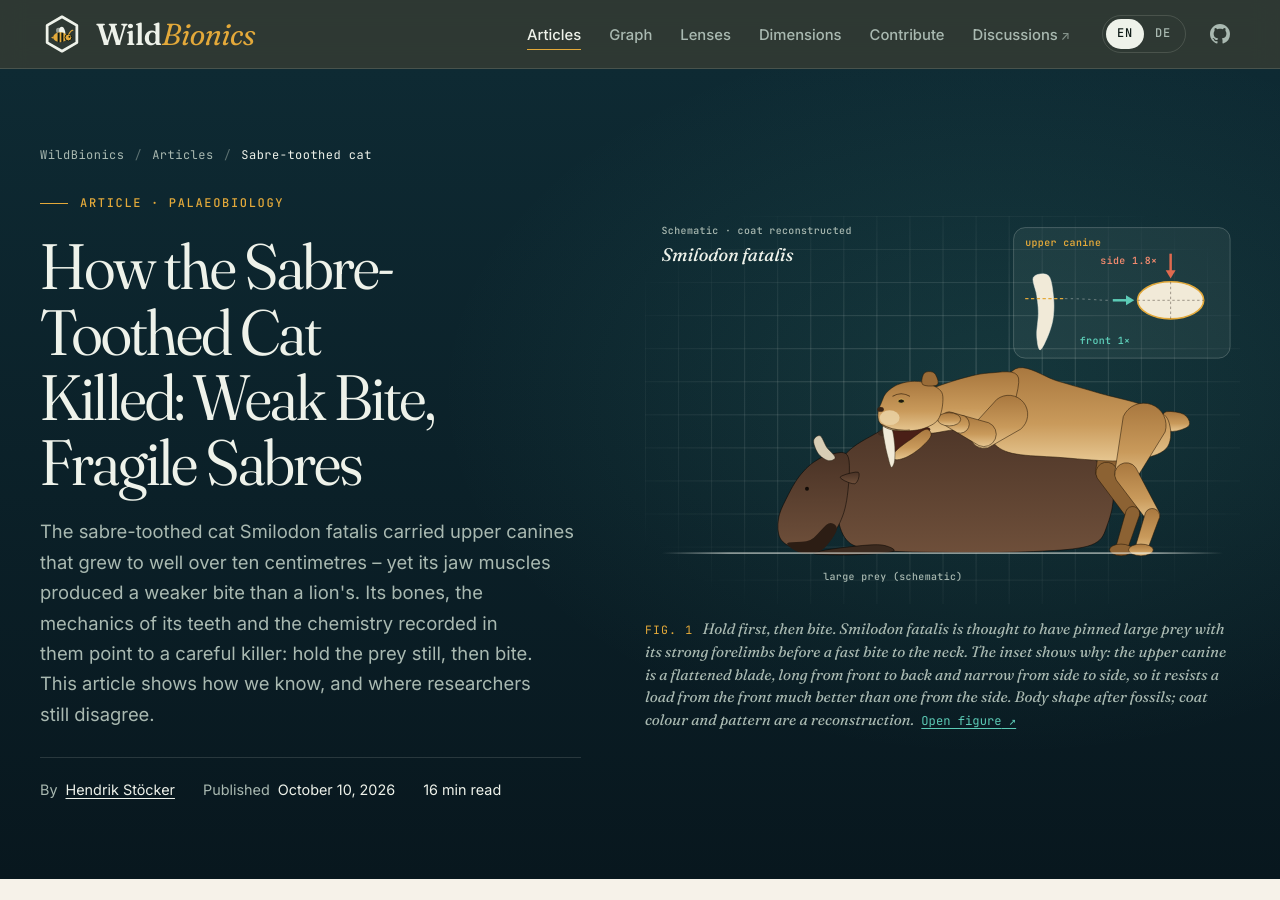
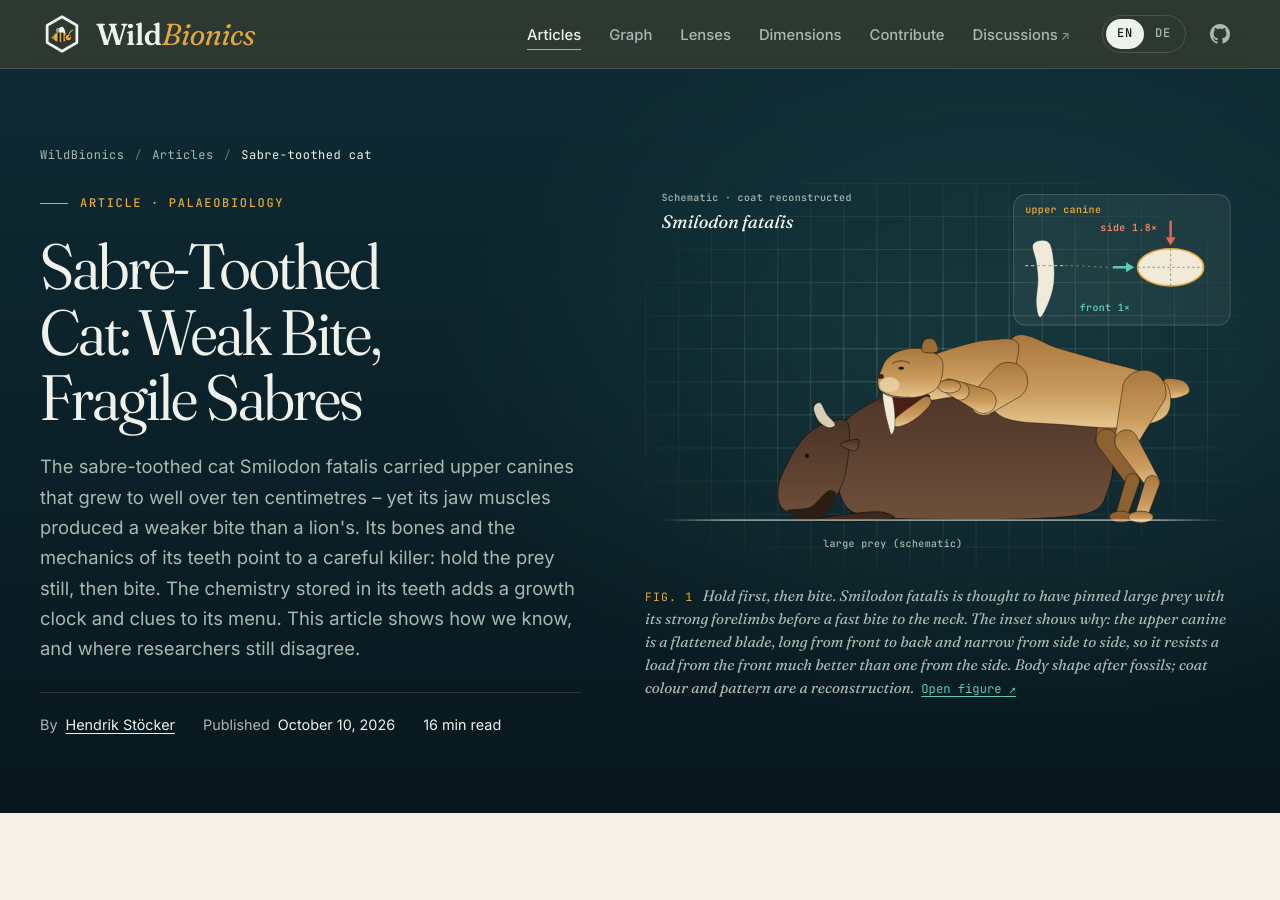
Before and after one commit to hstoecker/wildbionics, a Jekyll site: the page built from _articles/smilodon-bite.en.md, in a window 1280 px wide and 900 px high. Built offline with Jekyll 4.4.1, drawn with Linux system fonts in a browser that asks for light colours.

Commit message:
WIP: OG images, wording without chemistry overclaim, shorter titles

```diff
--- a/_articles/smilodon-bite.en.md
+++ b/_articles/smilodon-bite.en.md
@@ -2,15 +2,15 @@
 id: smilodon-bite
 lang: en
 ref: smilodon-bite
-title: "How the Sabre-Toothed Cat Killed: Weak Bite, Fragile Sabres"
+title: "Sabre-Toothed Cat: Weak Bite, Fragile Sabres"
 short_title: "Sabre-toothed cat"
 kicker: "Article · Palaeobiology"
-description: "Smilodon had huge sabres but a weak bite. Bone, tooth mechanics and chemistry suggest it pinned prey with its forelimbs, then bit the neck."
-dek: "The sabre-toothed cat Smilodon fatalis carried upper canines that grew to well over ten centimetres – yet its jaw muscles produced a weaker bite than a lion's. Its bones, the mechanics of its teeth and the chemistry recorded in them point to a careful killer: hold the prey still, then bite. This article shows how we know, and where researchers still disagree."
+description: "Smilodon had huge sabres but a weak bite. Its bones and tooth mechanics suggest it pinned prey with its forelimbs, then bit the neck."
+dek: "The sabre-toothed cat Smilodon fatalis carried upper canines that grew to well over ten centimetres – yet its jaw muscles produced a weaker bite than a lion's. Its bones and the mechanics of its teeth point to a careful killer: hold the prey still, then bite. The chemistry stored in its teeth adds a growth clock and clues to its menu. This article shows how we know, and where researchers still disagree."
 date: 2026-10-10
 permalink: /articles/smilodon-bite/
 image: /assets/og/smilodon-bite-en.jpg
-og: { eyebrow: "Biology · Physics · Chemistry", title: "Why the sabre-toothed cat held <em>first</em>", sub: "Huge sabres, a weak bite: tooth mechanics and chemistry suggest the cat pinned its prey before it bit.", title_px: 60 }
+og: { eyebrow: "Biology · Physics · Chemistry", title: "Why the sabre-toothed cat held <em>first</em>", sub: "Huge sabres, a weak bite: bones and tooth mechanics suggest the cat pinned its prey before it bit.", title_px: 60 }
 image_alt: "A sabre-toothed cat in side view pinning a prey animal with its strong forelimbs. An inset shows the long upper canine as a beam with an elliptical cross-section: a load from the front meets the long axis of the ellipse, a load from the side the short one."
 hero_figure: svg/smilodon-bite.svg
 hero_caption: "<span class=\"caption__label\">Fig. 1</span> Hold first, then bite. Smilodon fatalis is thought to have pinned large prey with its strong forelimbs before a fast bite to the neck. The inset shows why: the upper canine is a flattened blade, long from front to back and narrow from side to side, so it resists a load from the front much better than one from the side. Body shape after fossils; coat colour and pattern are a reconstruction."
```
Also changed, not shown: _articles/smilodon-bite.de.md (+4 -4 lines), assets/og/smilodon-bite-de.jpg (added), assets/og/smilodon-bite-en.jpg (added), 4 other files.
